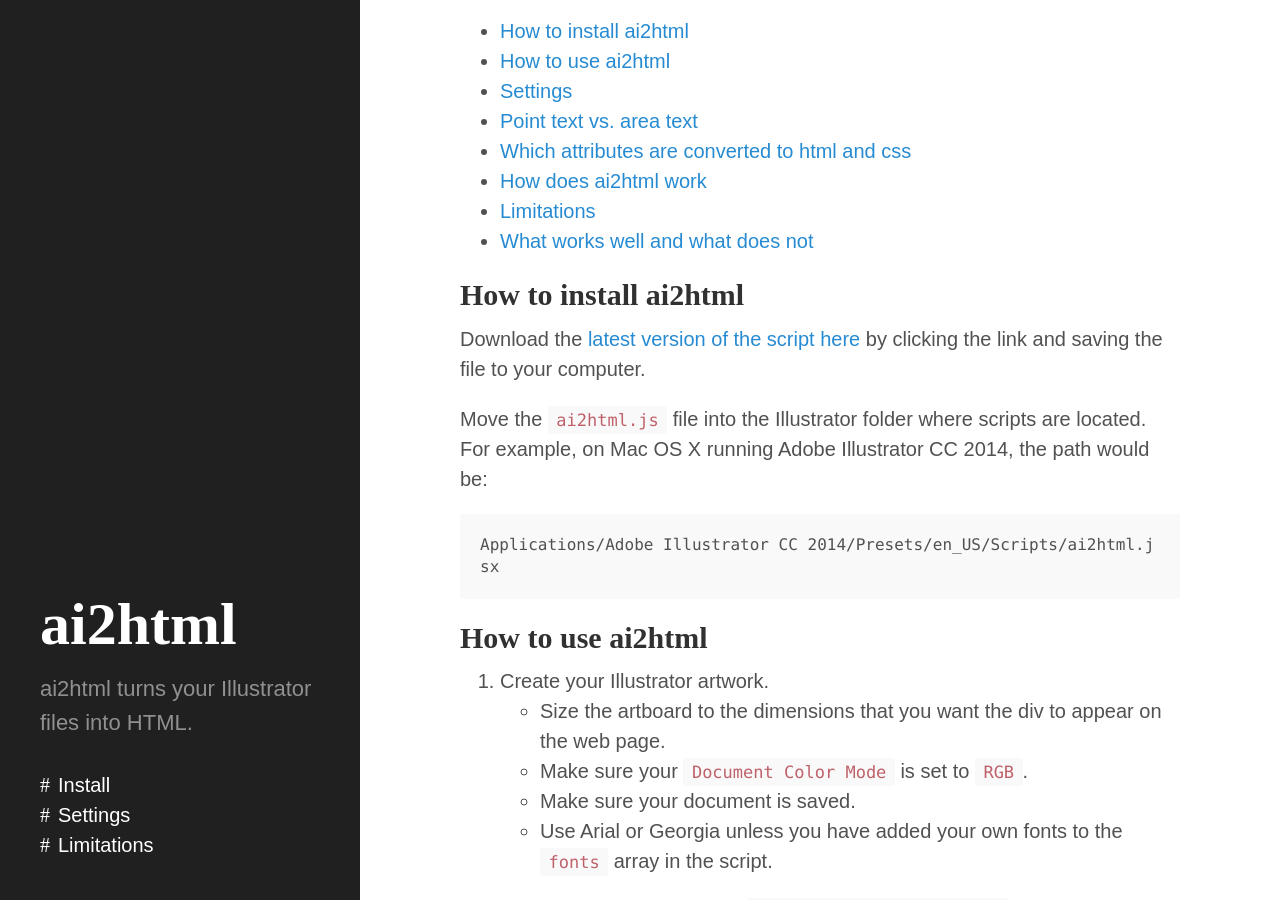
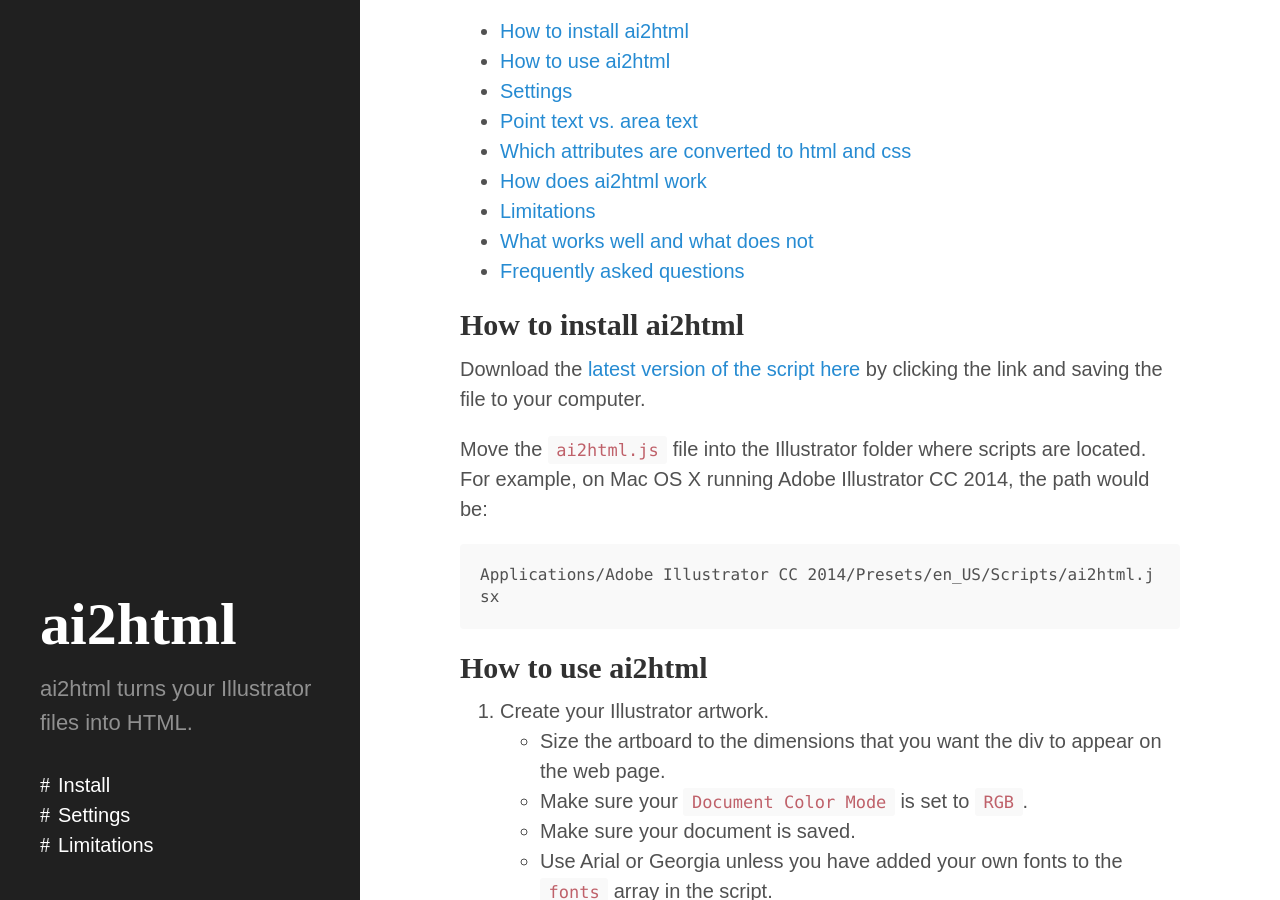
Before and after one commit to newsdev/ai2html, a Jekyll site: the page built from index.md, in a window 1280 px wide and 900 px high, scrolled down 304 px. Built offline with Jekyll 4.4.1, drawn with Linux system fonts in a browser that asks for light colours; Markdown is read by kramdown in place of the engine named in the settings.

Commit message:
Sync README.md in master branch to index.md in gh-pages

```diff
--- a/index.md
+++ b/index.md
@@ -17,6 +17,7 @@
 - [How does ai2html work](#how-does-ai2html-work)
 - [Limitations](#limitations)
 - [What works well and what does not](#what-works-well-and-what-does-not)
+- [Frequently asked questions](#requently-asked-questions)
 
 
 ## How to install ai2html
```
